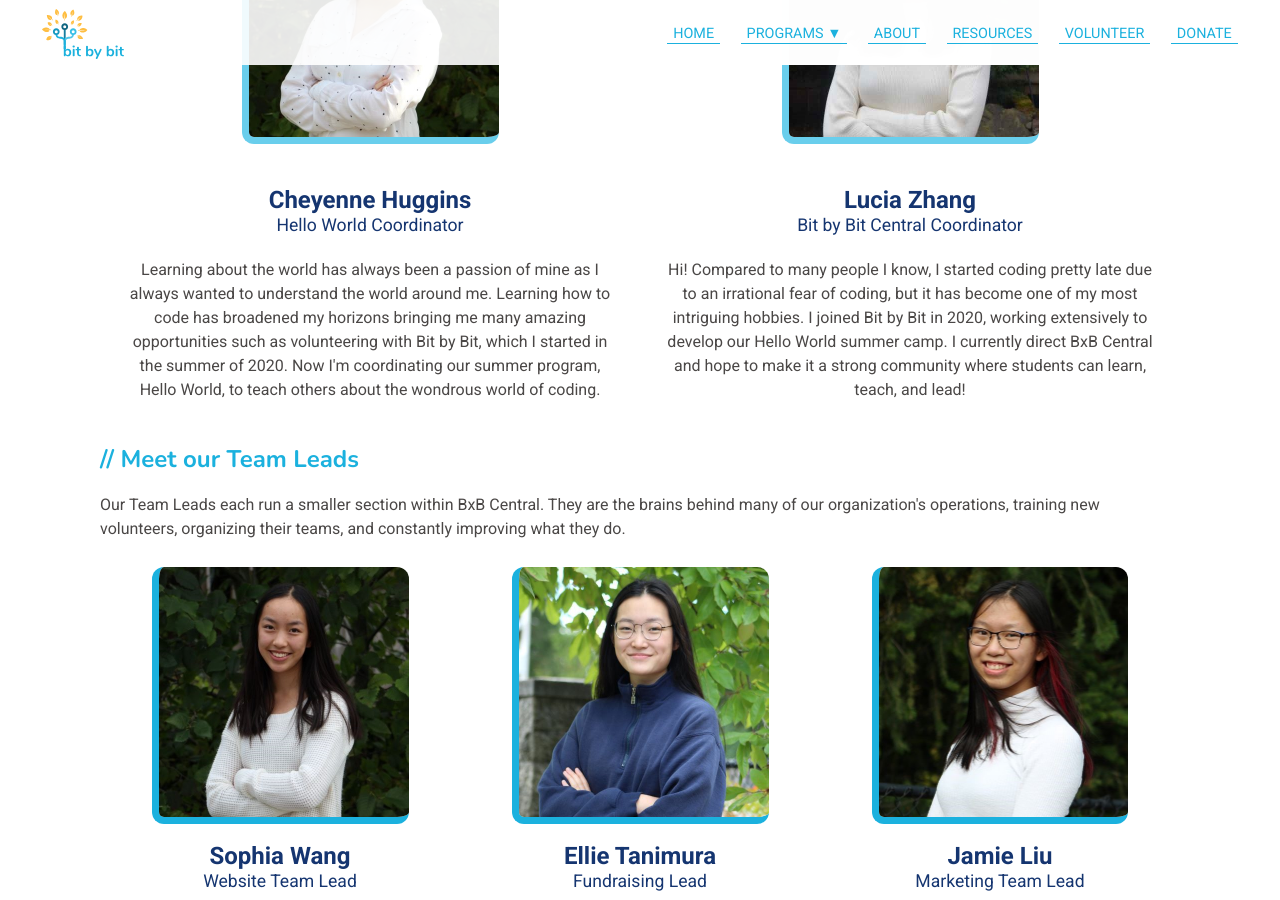
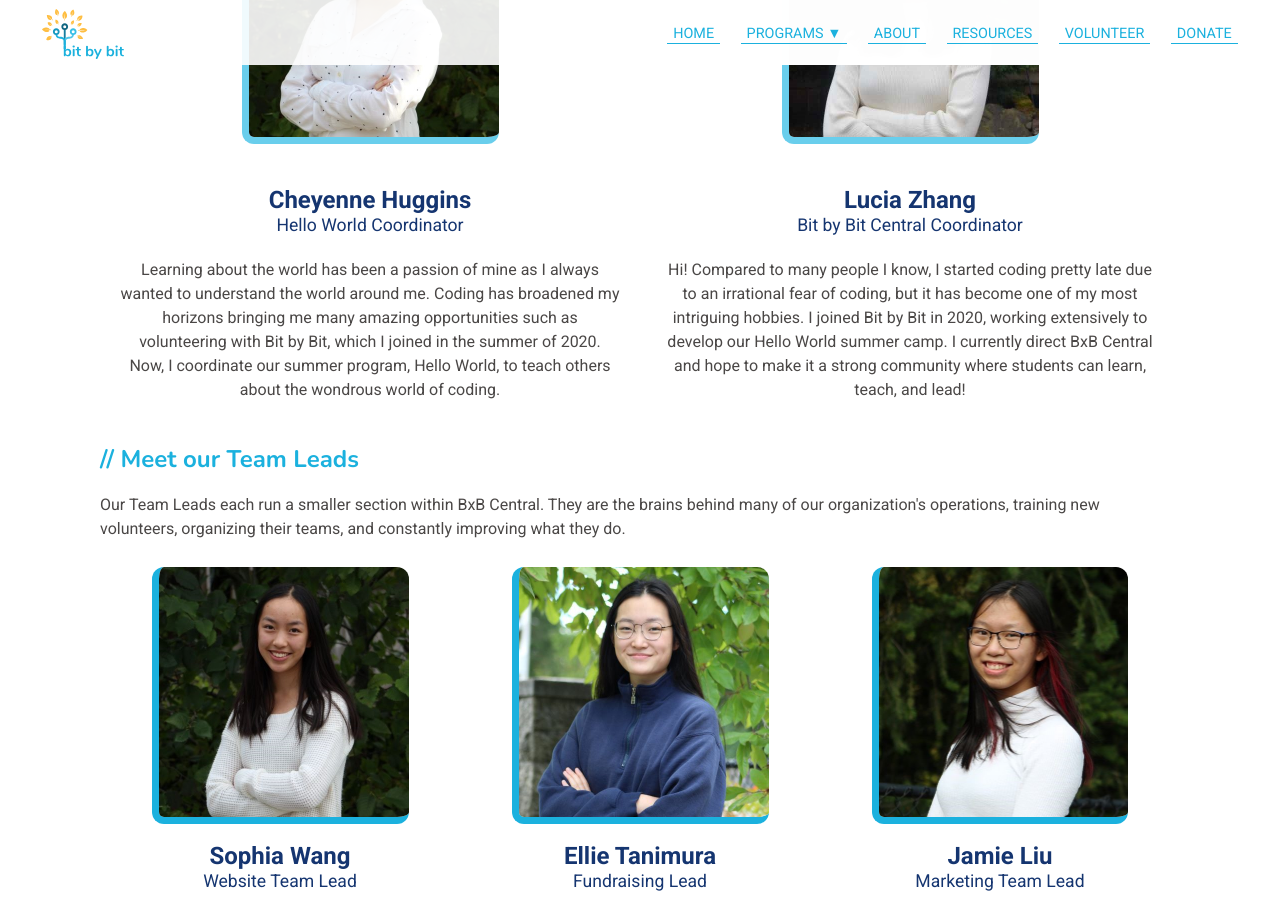
Before and after one commit to bit-by-bit-coding/bxb-website, a Jekyll site: the page built from about.html, in a window 1280 px wide and 900 px high, scrolled down 1310 px. Built offline with Jekyll 4.4.1, drawn with Linux system fonts in a browser that asks for light colours; nearby versions of some CDN libraries.

Commit message:
grammer and shorting Cheyenne Bio

```diff
--- a/about.html
+++ b/about.html
@@ -69,10 +69,10 @@ style: about.css
             <strong>Cheyenne Huggins</strong>
             <p class="title">Hello World Coordinator</p>
             <p>
-                Learning about the world has always been a passion of mine as I always wanted to understand the world
-                around me. Learning how to code has broadened my horizons bringing me many amazing opportunities such
-                as volunteering with Bit by Bit, which I started in the summer of 2020. Now I'm coordinating our summer
-                program, Hello World, to teach others about the wondrous world of coding.
+                Learning about the world has been a passion of mine as I always wanted to understand the world around
+                me. Coding has broadened my horizons bringing me many amazing opportunities such as volunteering with
+                Bit by Bit, which I joined in the summer of 2020. Now, I coordinate our summer program, Hello World,
+                to teach others about the wondrous world of coding.
             </p>
         </span>
         <span class="instructors-item">
```
